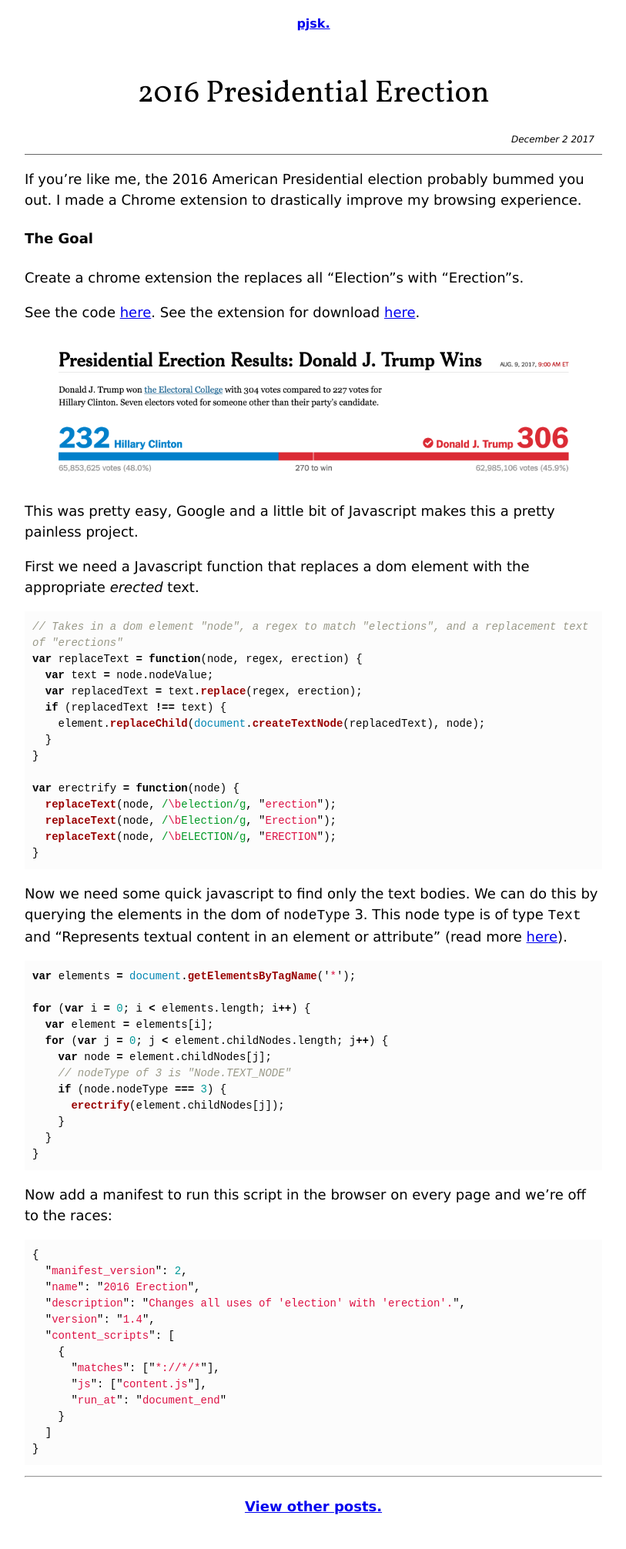
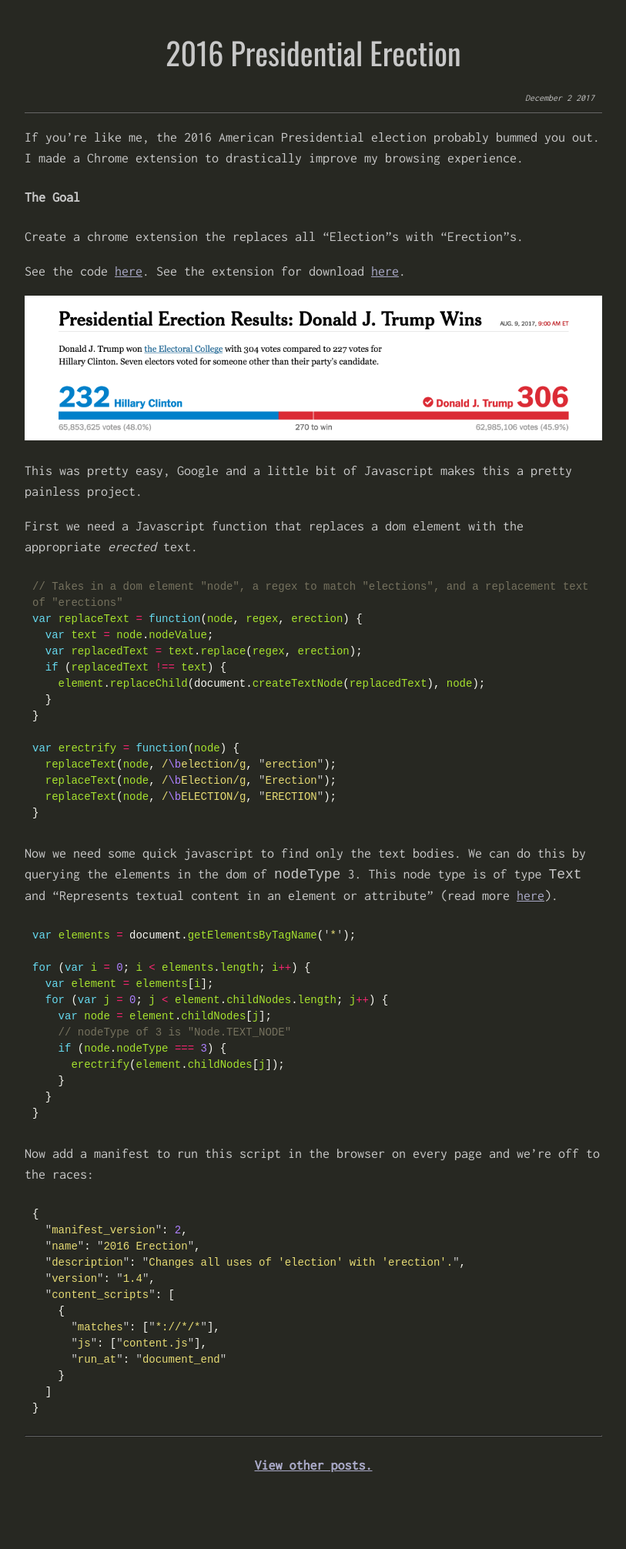
Before and after one commit to pjskennedy/pjsk, a Jekyll site: the page built from _posts/2017-12-02-presidential-erection.md, in a window 1280 px wide. Shown: the whole page at 77% size, without its empty margins (233-1046 px from the left). Built offline with Jekyll 4.4.1, drawn with Linux system fonts in a browser that asks for light colours; some web fonts are replaced; after the commit the page ends 1959 px from its top, so only the background shows below that.

Commit message:
Changed the style around, will refactor in a new PR

```diff
--- a/_layouts/home.html
+++ b/_layouts/home.html
@@ -50,8 +50,8 @@
 
     <meta name="viewport" content="width=device-width, initial-scale=1">
 
-    <link href="https://fonts.googleapis.com/css?family=Quattrocento" rel="stylesheet">
-    <link href="https://fonts.googleapis.com/css?family=Vollkorn" rel="stylesheet">
+    <link href="https://fonts.googleapis.com/css?family=Oswald" rel="stylesheet">
+    <link href="https://fonts.googleapis.com/css?family=Inconsolata" rel="stylesheet">
 
     {% include analytics.html %}
   </head>
--- a/_layouts/post.html
+++ b/_layouts/post.html
@@ -1,10 +1,6 @@
 ---
 layout: home
 ---
-
-<h4 style="text-align: center;">
-  <a href="/">pjsk.</a>
-</h4>
 
 <div class="main-container">
   <div class="post">
--- a/assets/css/highlight.scss
+++ b/assets/css/highlight.scss
@@ -3,221 +3,76 @@
 
 /*
  * This file is autogenerated! be careful what you change!
+ * Taken from: https://github.com/jwarby/jekyll-pygments-themes/blob/master/monokai.css
  * see Rouge / redcarpet documentation.
  */
-
-.highlight table td { padding: 5px; }
-.highlight table pre { margin: 0; }
-.highlight .cm {
-  color: #999988;
-  font-style: italic;
-}
-.highlight .cp {
-  color: #999999;
-  font-weight: bold;
-}
-.highlight .c1 {
-  color: #999988;
-  font-style: italic;
-}
-.highlight .cs {
-  color: #999999;
-  font-weight: bold;
-  font-style: italic;
-}
-.highlight .c, .highlight .cd {
-  color: #999988;
-  font-style: italic;
-}
-.highlight .err {
-  color: #a61717;
-  background-color: #e3d2d2;
-}
-.highlight .gd {
-  color: #000000;
-  background-color: #ffdddd;
-}
-.highlight .ge {
-  color: #000000;
-  font-style: italic;
-}
-.highlight .gr {
-  color: #aa0000;
-}
-.highlight .gh {
-  color: #999999;
-}
-.highlight .gi {
-  color: #000000;
-  background-color: #ddffdd;
-}
-.highlight .go {
-  color: #888888;
-}
-.highlight .gp {
-  color: #555555;
-}
-.highlight .gs {
-  font-weight: bold;
-}
-.highlight .gu {
-  color: #aaaaaa;
-}
-.highlight .gt {
-  color: #aa0000;
-}
-.highlight .kc {
-  color: #000000;
-  font-weight: bold;
-}
-.highlight .kd {
-  color: #000000;
-  font-weight: bold;
-}
-.highlight .kn {
-  color: #000000;
-  font-weight: bold;
-}
-.highlight .kp {
-  color: #000000;
-  font-weight: bold;
-}
-.highlight .kr {
-  color: #000000;
-  font-weight: bold;
-}
-.highlight .kt {
-  color: #445588;
-  font-weight: bold;
-}
-.highlight .k, .highlight .kv {
-  color: #000000;
-  font-weight: bold;
-}
-.highlight .mf {
-  color: #009999;
-}
-.highlight .mh {
-  color: #009999;
-}
-.highlight .il {
-  color: #009999;
-}
-.highlight .mi {
-  color: #009999;
-}
-.highlight .mo {
-  color: #009999;
-}
-.highlight .m, .highlight .mb, .highlight .mx {
-  color: #009999;
-}
-.highlight .sb {
-  color: #d14;
-}
-.highlight .sc {
-  color: #d14;
-}
-.highlight .sd {
-  color: #d14;
-}
-.highlight .s2 {
-  color: #d14;
-}
-.highlight .se {
-  color: #d14;
-}
-.highlight .sh {
-  color: #d14;
-}
-.highlight .si {
-  color: #d14;
-}
-.highlight .sx {
-  color: #d14;
-}
-.highlight .sr {
-  color: #009926;
-}
-.highlight .s1 {
-  color: #d14;
-}
-.highlight .ss {
-  color: #990073;
-}
-.highlight .s {
-  color: #d14;
-}
-.highlight .na {
-  color: #008080;
-}
-.highlight .bp {
-  color: #999999;
-}
-.highlight .nb {
-  color: #0086B3;
-}
-.highlight .nc {
-  color: #445588;
-  font-weight: bold;
-}
-.highlight .no {
-  color: #008080;
-}
-.highlight .nd {
-  color: #3c5d5d;
-  font-weight: bold;
-}
-.highlight .ni {
-  color: #800080;
-}
-.highlight .ne {
-  color: #990000;
-  font-weight: bold;
-}
-.highlight .nf {
-  color: #990000;
-  font-weight: bold;
-}
-.highlight .nl {
-  color: #990000;
-  font-weight: bold;
-}
-.highlight .nn {
-  color: #555555;
-}
-.highlight .nt {
-  color: #000080;
-}
-.highlight .vc {
-  color: #008080;
-}
-.highlight .vg {
-  color: #008080;
-}
-.highlight .vi {
-  color: #008080;
-}
-.highlight .nv {
-  color: #008080;
-}
-.highlight .ow {
-  color: #000000;
-  font-weight: bold;
-}
-.highlight .o {
-  color: #000000;
-  font-weight: bold;
-}
-.highlight .w {
-  color: #bbbbbb;
-}
-pre.highlight {
-  background-color: rgb(252, 252, 252);
-  padding: 10px;
-}
+.highlight pre { background-color: #272822; }
+.highlight .hll { background-color: #272822; }
+.highlight .c { color: #75715e } /* Comment */
+.highlight .err { color: #960050; background-color: #1e0010 } /* Error */
+.highlight .k { color: #66d9ef } /* Keyword */
+.highlight .l { color: #ae81ff } /* Literal */
+.highlight .n { color: #f8f8f2 } /* Name */
+.highlight .o { color: #f92672 } /* Operator */
+.highlight .p { color: #f8f8f2 } /* Punctuation */
+.highlight .cm { color: #75715e } /* Comment.Multiline */
+.highlight .cp { color: #75715e } /* Comment.Preproc */
+.highlight .c1 { color: #75715e } /* Comment.Single */
+.highlight .cs { color: #75715e } /* Comment.Special */
+.highlight .ge { font-style: italic } /* Generic.Emph */
+.highlight .gs { font-weight: bold } /* Generic.Strong */
+.highlight .kc { color: #66d9ef } /* Keyword.Constant */
+.highlight .kd { color: #66d9ef } /* Keyword.Declaration */
+.highlight .kn { color: #f92672 } /* Keyword.Namespace */
+.highlight .kp { color: #66d9ef } /* Keyword.Pseudo */
+.highlight .kr { color: #66d9ef } /* Keyword.Reserved */
+.highlight .kt { color: #66d9ef } /* Keyword.Type */
+.highlight .ld { color: #e6db74 } /* Literal.Date */
+.highlight .m { color: #ae81ff } /* Literal.Number */
+.highlight .s { color: #e6db74 } /* Literal.String */
+.highlight .na { color: #a6e22e } /* Name.Attribute */
+.highlight .nb { color: #f8f8f2 } /* Name.Builtin */
+.highlight .nc { color: #a6e22e } /* Name.Class */
+.highlight .no { color: #66d9ef } /* Name.Constant */
+.highlight .nd { color: #a6e22e } /* Name.Decorator */
+.highlight .ni { color: #f8f8f2 } /* Name.Entity */
+.highlight .ne { color: #a6e22e } /* Name.Exception */
+.highlight .nf { color: #a6e22e } /* Name.Function */
+.highlight .nl { color: #f8f8f2 } /* Name.Label */
+.highlight .nn { color: #f8f8f2 } /* Name.Namespace */
+.highlight .nx { color: #a6e22e } /* Name.Other */
+.highlight .py { color: #f8f8f2 } /* Name.Property */
+.highlight .nt { color: #f92672 } /* Name.Tag */
+.highlight .nv { color: #f8f8f2 } /* Name.Variable */
+.highlight .ow { color: #f92672 } /* Operator.Word */
+.highlight .w { color: #f8f8f2 } /* Text.Whitespace */
+.highlight .mf { color: #ae81ff } /* Literal.Number.Float */
+.highlight .mh { color: #ae81ff } /* Literal.Number.Hex */
+.highlight .mi { color: #ae81ff } /* Literal.Number.Integer */
+.highlight .mo { color: #ae81ff } /* Literal.Number.Oct */
+.highlight .sb { color: #e6db74 } /* Literal.String.Backtick */
+.highlight .sc { color: #e6db74 } /* Literal.String.Char */
+.highlight .sd { color: #e6db74 } /* Literal.String.Doc */
+.highlight .s2 { color: #e6db74 } /* Literal.String.Double */
+.highlight .se { color: #ae81ff } /* Literal.String.Escape */
+.highlight .sh { color: #e6db74 } /* Literal.String.Heredoc */
+.highlight .si { color: #e6db74 } /* Literal.String.Interpol */
+.highlight .sx { color: #e6db74 } /* Literal.String.Other */
+.highlight .sr { color: #e6db74 } /* Literal.String.Regex */
+.highlight .s1 { color: #e6db74 } /* Literal.String.Single */
+.highlight .ss { color: #e6db74 } /* Literal.String.Symbol */
+.highlight .bp { color: #f8f8f2 } /* Name.Builtin.Pseudo */
+.highlight .vc { color: #f8f8f2 } /* Name.Variable.Class */
+.highlight .vg { color: #f8f8f2 } /* Name.Variable.Global */
+.highlight .vi { color: #f8f8f2 } /* Name.Variable.Instance */
+.highlight .il { color: #ae81ff } /* Literal.Number.Integer.Long */
+.highlight .gh { } /* Generic Heading & Diff Header */
+.highlight .gu { color: #75715e; } /* Generic.Subheading & Diff Unified/Comment? */
+.highlight .gd { color: #f92672; } /* Generic.Deleted & Diff Deleted */
+.highlight .gi { color: #a6e22e; } /* Generic.Inserted & Diff Inserted */
 
 pre {
+  padding: 10px;
   white-space: pre-wrap;
 }
 
--- a/assets/css/style.scss
+++ b/assets/css/style.scss
@@ -3,20 +3,38 @@
 # only Main files contain this front matter, not partials.
 ---
 
-$background: #fff;
-$round: #fff;
+$background: #272822;
 $secondary: #666;
+$tertiary: #c8c8c8;
 $icon: #aa8;
 $icon-hover: #444;
 $white: #fff;
 
 body {
   background-color: $background;
-  font-family: 'Quattrocento', Verdana, sans-serif;
+  color: $tertiary;
+  font-weight: 300;
+  letter-spacing: 0px;
+  font-family: 'Inconsolata';
+
+  a {
+    color: rgb(170, 170, 200);
+  }
+
+  a:visited {
+    color: rgb(200, 170, 200);
+  }
+
+  a:hover, a:active {
+    color: rgb(140, 140, 200);
+  }
+}
+
+hr {
+  border-color: $secondary
 }
 
 .main-container {
-  color: 292b2c;
   margin-left: auto;
   margin-right: auto;
   max-width: 750px;
@@ -24,7 +42,7 @@ body {
 }
 
 .fa-icon-link {
-  color: #000;
+  color: #eee;
   text-decoration: none;
   padding: 3px;
 }
@@ -60,7 +78,6 @@ body {
   text-align: center;
 }
 
-
 .post {
   margin-top: 10px;
   font-size: 18px;
@@ -73,7 +90,7 @@ body {
     margin-bottom: 10px;
 
     .post-title {
-      font-family: "Vollkorn", serif;
+      font-family: "Oswald", serif;
       text-align: center;
       font-size: 40px;
       line-height: 2;
@@ -131,12 +148,12 @@ body {
   }
 
   span:first-child {
-    background: $white;
+    background: $background;
     padding-right: .33em;
   }
 
   span + span {
-    background: $white;
+    background: $background;
     float: right;
     padding-left: .33em;
   }
```
Also changed, not shown: 1 other file.
